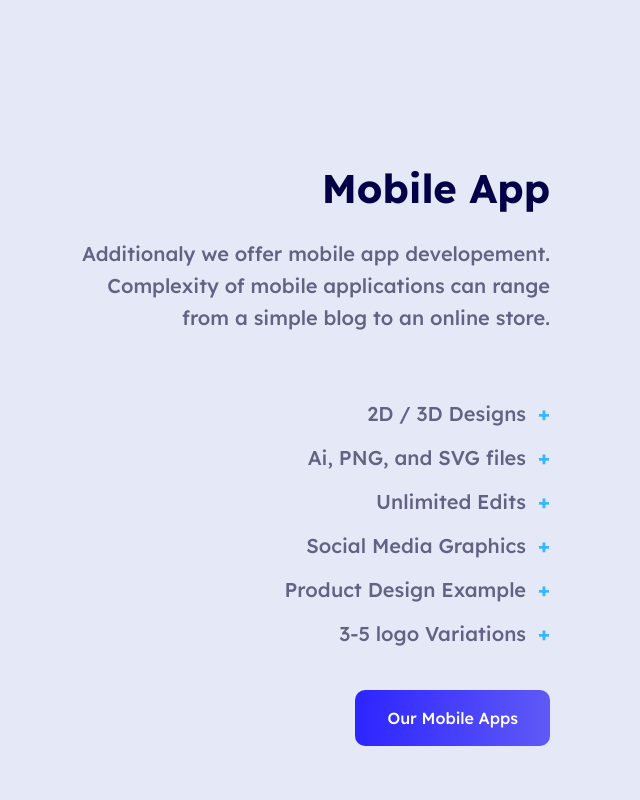
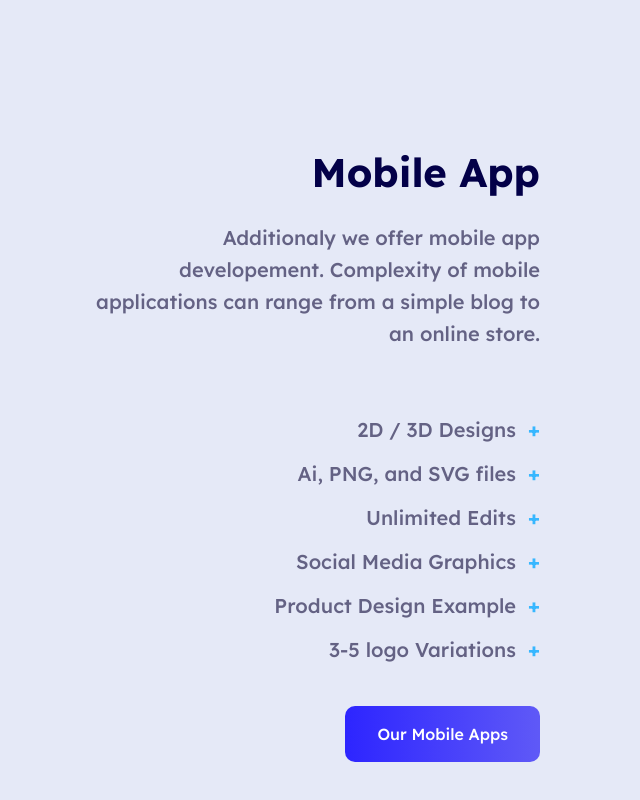
Before and after one commit to jacobpacheco100/modivel-design-agency, a React (Create React App) app: page / in a window 1280 px wide. Shown: the part 3743-4543 px from the top of the page, without its empty margins (0-640 px from the left). Built offline with nearby package versions, Linux system fonts and the light colour scheme.

Commit message:
edit: mobileApp

```diff
--- a/src/components/MobileApp.jsx
+++ b/src/components/MobileApp.jsx
@@ -5,11 +5,11 @@ const MobileApp = () => {
   return (
     <main className='flex flex-col desktop:flex-row-reverse desktop:items-center desktop:justify-between'>
       {/* 3D IPHONE ( SPLINE ) */}
-      <section className='w-full h-[50vw] desktop:max-w-[650px] desktop:h-[1000px] '>
+      <section className='w-full h-[90vw] tablet:h-[70vw] desktop:w-[650px] desktop:h-[1000px] '>
         <Spline scene='https://prod.spline.design/hgrD3xetoGQ58QCj/scene.splinecode' />
       </section>
       {/* text */}
-      <section className='desktop:text-right mt-10'>
+      <section className='desktop:text-right mt-10 desktop:pr-6'>
         <h2 className='heading-2'>Mobile App</h2>
         <p className='p1 mt-5 max-w-[470px]'>
           Additionaly we offer mobile app developement. Complexity of mobile
```
